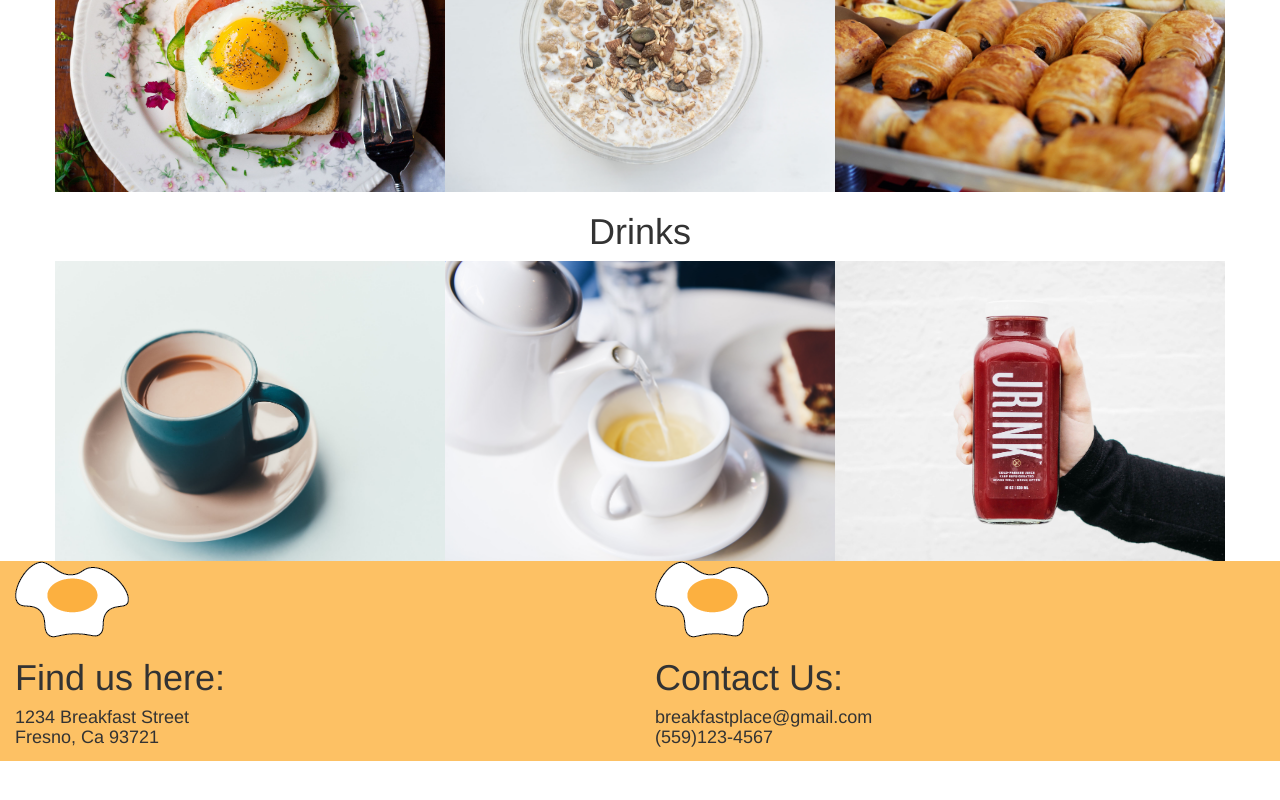
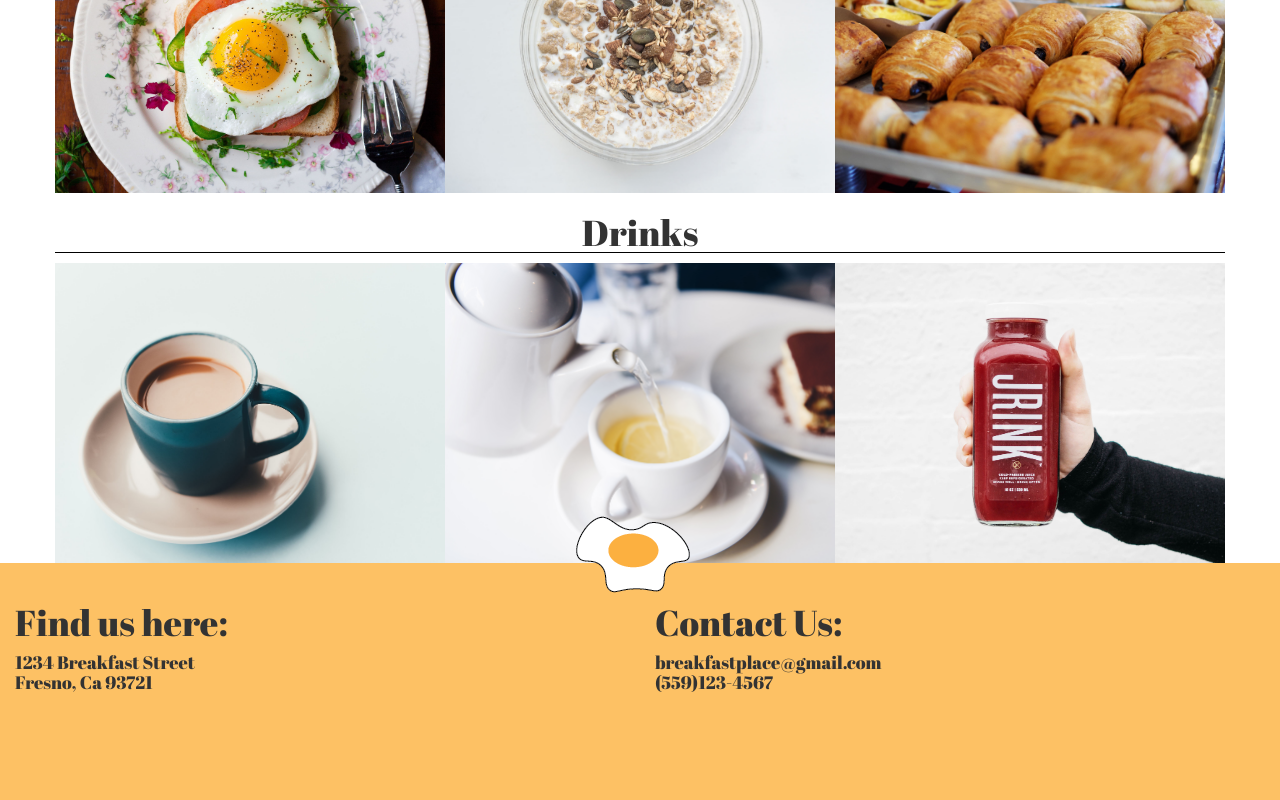
Before and after one commit to annaingels131/womentechtrainingday3, a plain HTML site: page index.html in a window 1280 px wide. Shown: the part 1308-2108 px from the top of the page. Before the commit the page ends 2069 px from the top, so only its background shows below. Drawn offline with nearby package versions, Linux system fonts and the light colour scheme.

Commit message:
added branch

```diff
--- a/css/style.css
+++ b/css/style.css
@@ -1,5 +1,15 @@
 /*============UNIVERSALS====================*/
+@import url('https://fonts.googleapis.com/css?family=Abril+Fatface');
 
+html, body {
+  margin: 0;
+  padding: 0;
+}
+
+h1, h2, h3, h4, h5{
+  font-family: 'Abril Fatface', cursive;
+
+}
 
   /*===========NAV====================*/
 .navi {
@@ -31,6 +41,8 @@ margin-left: -1.5%;
 
 .nav a {
   color: #000;
+  font-family: 'Abril Fatface', cursive;
+
 }
 
   /*============JUMBOTRON====================*/
@@ -77,6 +89,7 @@ margin-left: -1.5%;
 
 .menu h1 {
   text-align: center;
+  border-bottom: 1px solid #000;
 }
 
 #pancake {
@@ -141,19 +154,25 @@ margin-left: -1.5%;
   background-color: rgba(255, 255, 255, 0.5);
   height: 90%;
   width: 100%;
-  opacity: 0;
+  visibility: hidden;
 }
 
 .overlay:hover {
-  opacity: 1;
+  visibility: visible;
 }
 
 
 /*-------------_FOOTER--------------------*/
 
+.eggfoot {
+  position: absolute;
+  left: 45%;
+  margin-top: -47px;
+}
+
 footer {
   background-color: #fdc164;
-  height: 200px;
+  height: 300px;
   width: 100%;
 }
 
@@ -161,6 +180,16 @@ footer h4 {
   margin: 0;
 }
 
+.address, .contact {
+  margin-top: 20px;
+}
+
 
 
 /*-----------MEDIAQUERIES-----------*/
+@media only screen and (max-width: 600px){
+   .pan, .egglogo {
+     height:
+   }
+
+}
--- a/index.html
+++ b/index.html
@@ -20,11 +20,11 @@
         <ul class="nav nav-pills pull-right">
           <li role="presentation"><a href="#">Home</a></li>
           <li role="presentation"><a href="#menu">Menu</a></li>
-          <li role="presentation"><a href="#">Visit Us!</a></li>
+          <li role="presentation"><a href="#contact">Visit Us!</a></li>
         </ul>
       </div>
       <div class="breakfast" id="breakfast">
-        <img src="img/pan.png" alt="" class="img-responsive">
+        <img src="img/pan.png" alt="" class="img-responsive pan">
       </div>
       <div class="row">
         <div class="welcome">
@@ -97,14 +97,14 @@
     </div>
   </div>
   <footer>
-    <div class="col-xs-6 pull-left">
-      <img src="img/egg.png" alt="egg" class="img-responsive ">
+    <a href="#"><img src="img/egg.png" alt="egg" class="img-responsive eggfoot"></a>
+
+    <div class="col-xs-6 address pull-left">
       <h1>Find us here: </h1>
       <h4>1234 Breakfast Street</h4>
       <h4>Fresno, Ca 93721</h4>
     </div>
-    <div class="col-xs-6 pull-right">
-      <img src="img/egg.png" alt="egg" class="img-responsive">
+    <div class="col-xs-6 contact pull-right" id="contact">
       <h1>Contact Us:  </h1>
       <h4>breakfastplace@gmail.com</h4>
       <h4>(559)123-4567</h4>
```
